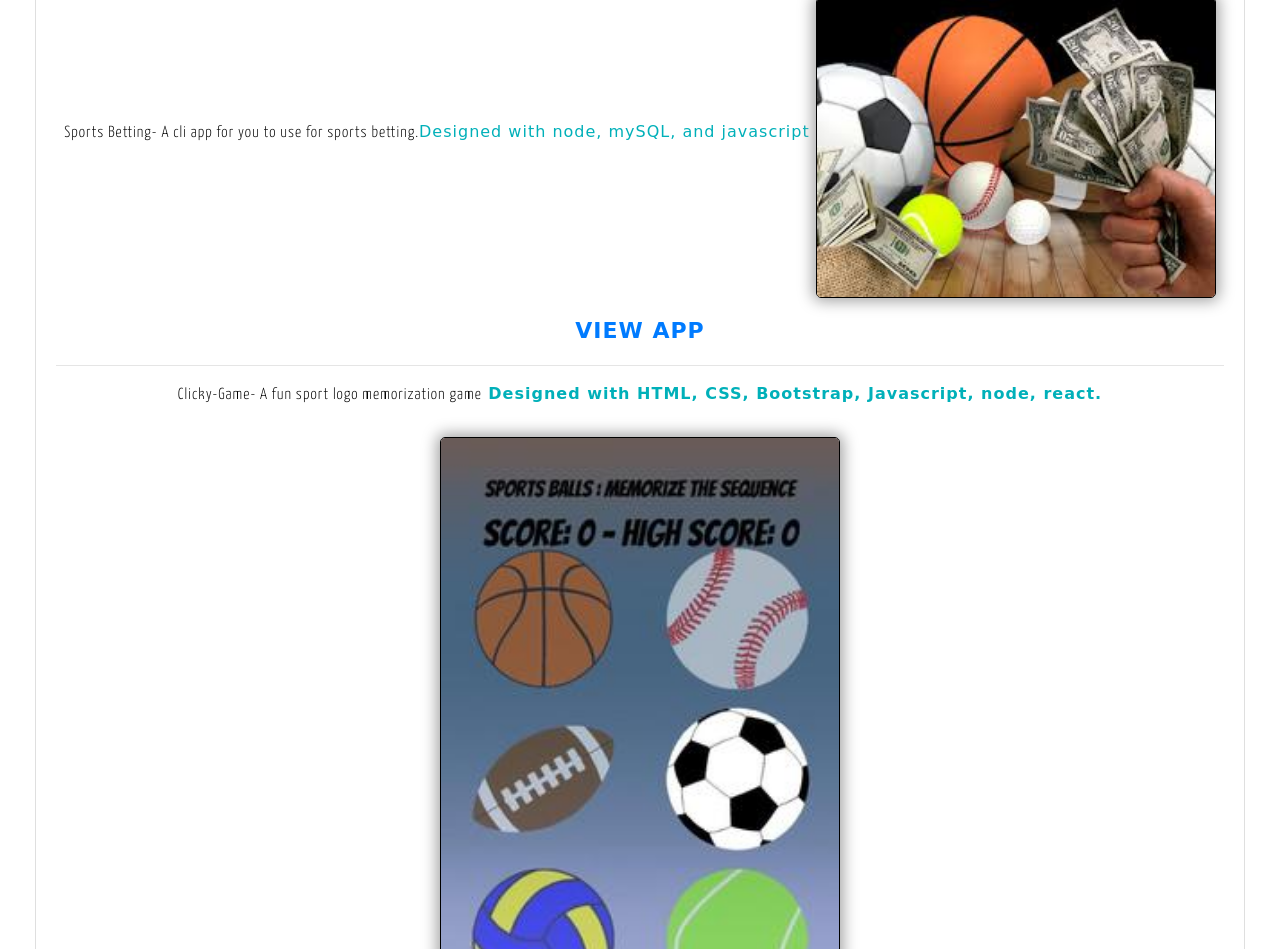
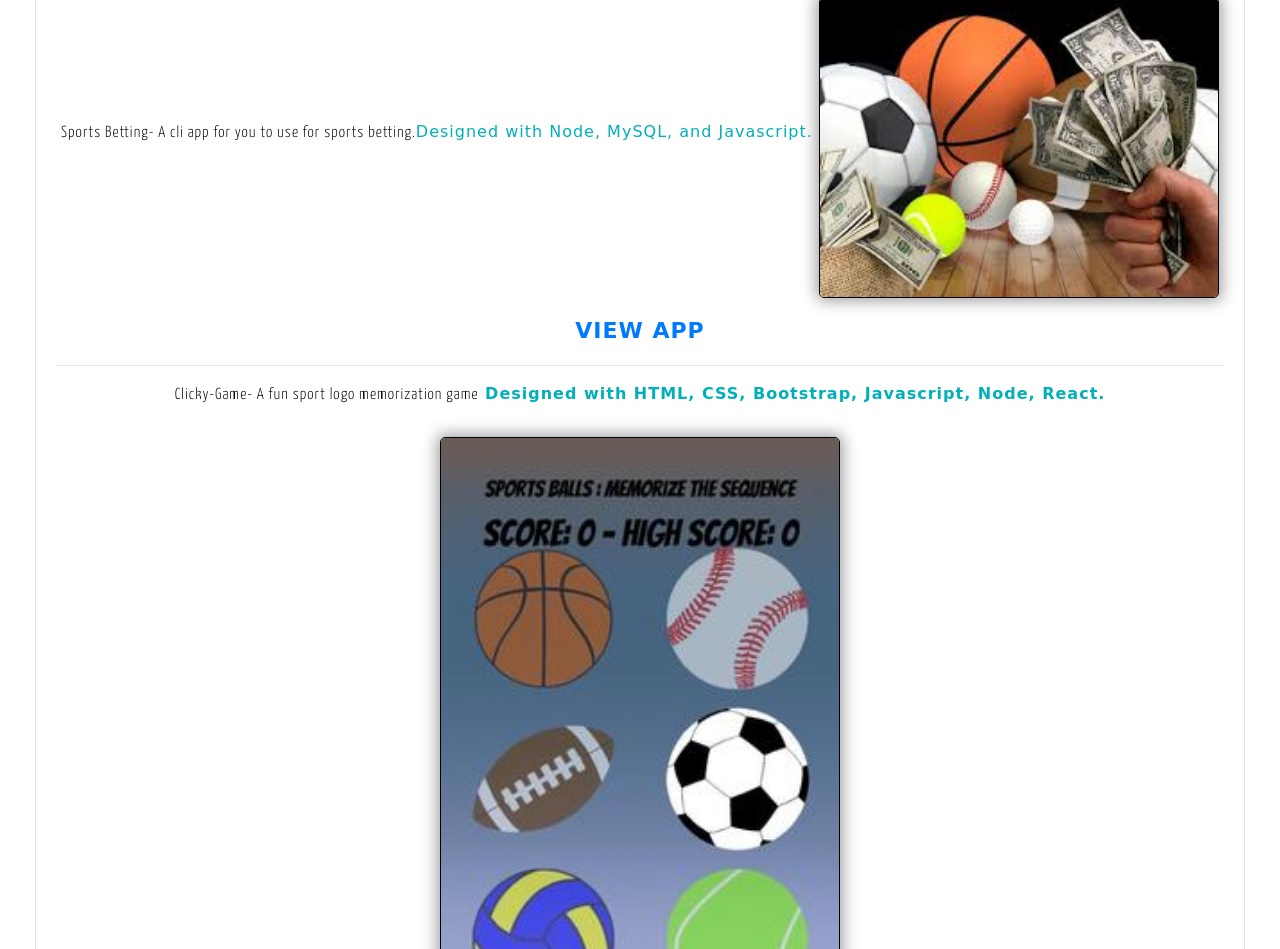
Before and after one commit to Bluejays99/Chris, a plain HTML site: page portfolio.html in a window 1280 px wide. Shown: the part 2260-3209 px from the top of the page. Drawn offline with nearby package versions, Linux system fonts and the light colour scheme; a script that the page names is missing; a web font is replaced by a local one.

Commit message:
modified porfolio.html

```diff
--- a/portfolio.html
+++ b/portfolio.html
@@ -73,7 +73,7 @@
             <p class="view-app">View App</a></p>
                 <hr>
 
-            <p>Bamazon- A cli app for you to buy products.<strong class="technologies">Designed with node, mySQL, and javascript</strong</p>
+            <p>Bamazon- A cli app for you to buy products.<strong class="technologies">Designed with Node, MySQL, and Javascript</strong</p>
             <a href="https://github.com/Bluejays99/Bamazon/blob/master/Screenshots/ezgif.com-video-to-gif%20(1).gif">
             <a href="https://github.com/Bluejays99/Bamazon/" target="_blank"><img src="./assets/images/bamazon.jpg" class="card-img-top" alt="bamazon">
             <p class="view-app">View App</a></p>
@@ -86,12 +86,12 @@
             <a href="https://github.com/Bluejays99/Burger"></a>
             <hr>
 
-            <p>Sports Betting- A cli app for you to use for sports betting.<strong class="technologies">Designed with node, mySQL, and javascript</strong</p>
+            <p>Sports Betting- A cli app for you to use for sports betting.<strong class="technologies">Designed with Node, MySQL, and Javascript.</strong</p>
             <a href="https://fab-4-project-2.herokuapp.com" target="_blank"><img src="./assets/images/Sportsbetting.jpg" class="card-img-top" alt="Sportsbetting">
             <p class="view-app">View App</a><p>
             <hr>
 
-            <p>Clicky-Game- A fun sport logo memorization game<strong class="technologies"> Designed with HTML, CSS, Bootstrap, Javascript, node, react.</strong</p>
+            <p>Clicky-Game- A fun sport logo memorization game<strong class="technologies"> Designed with HTML, CSS, Bootstrap, Javascript, Node, React.</strong</p>
             <a href="https://sports-clicky-game.herokuapp.com/"><img src="./assets/images/screen-1.jpg" class="card-img-top" alt="clickygame">
             <p class="view-app">View App</a><p>
 
```
